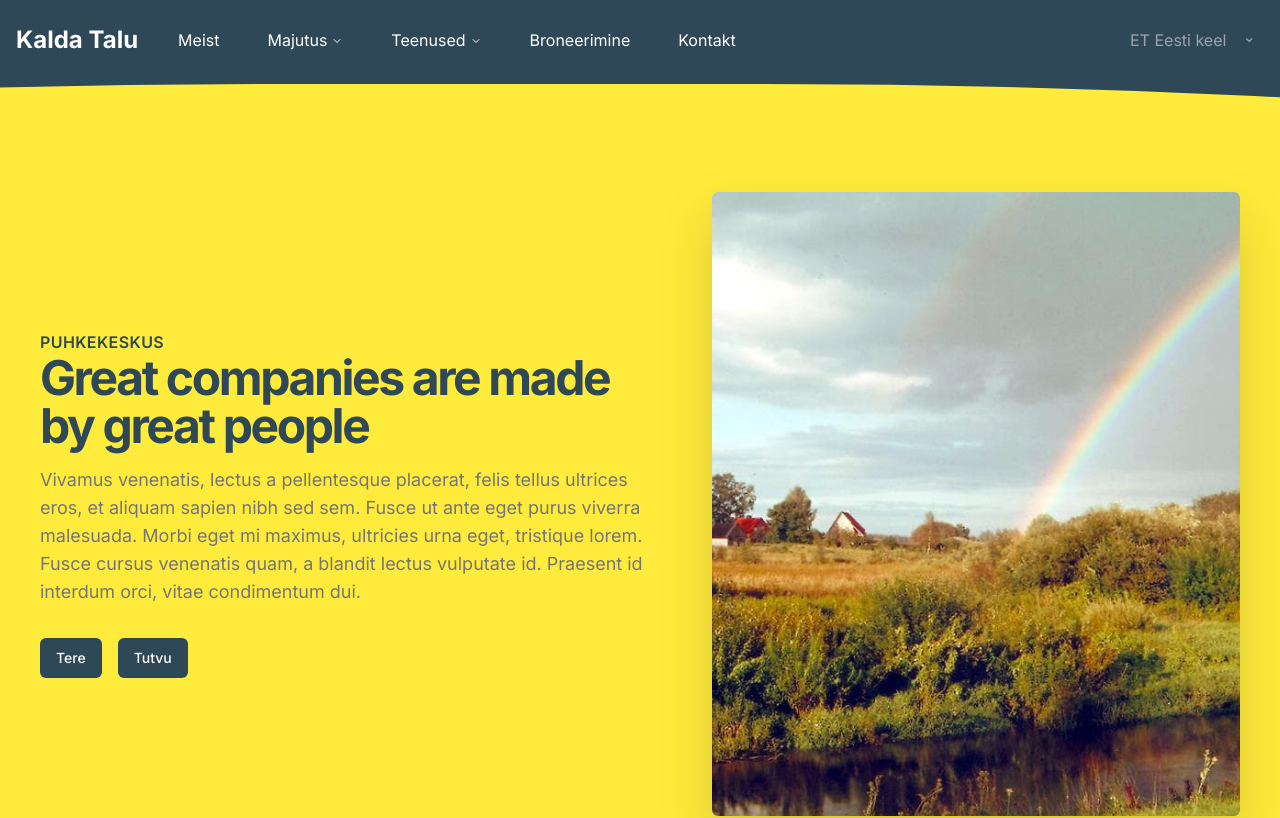
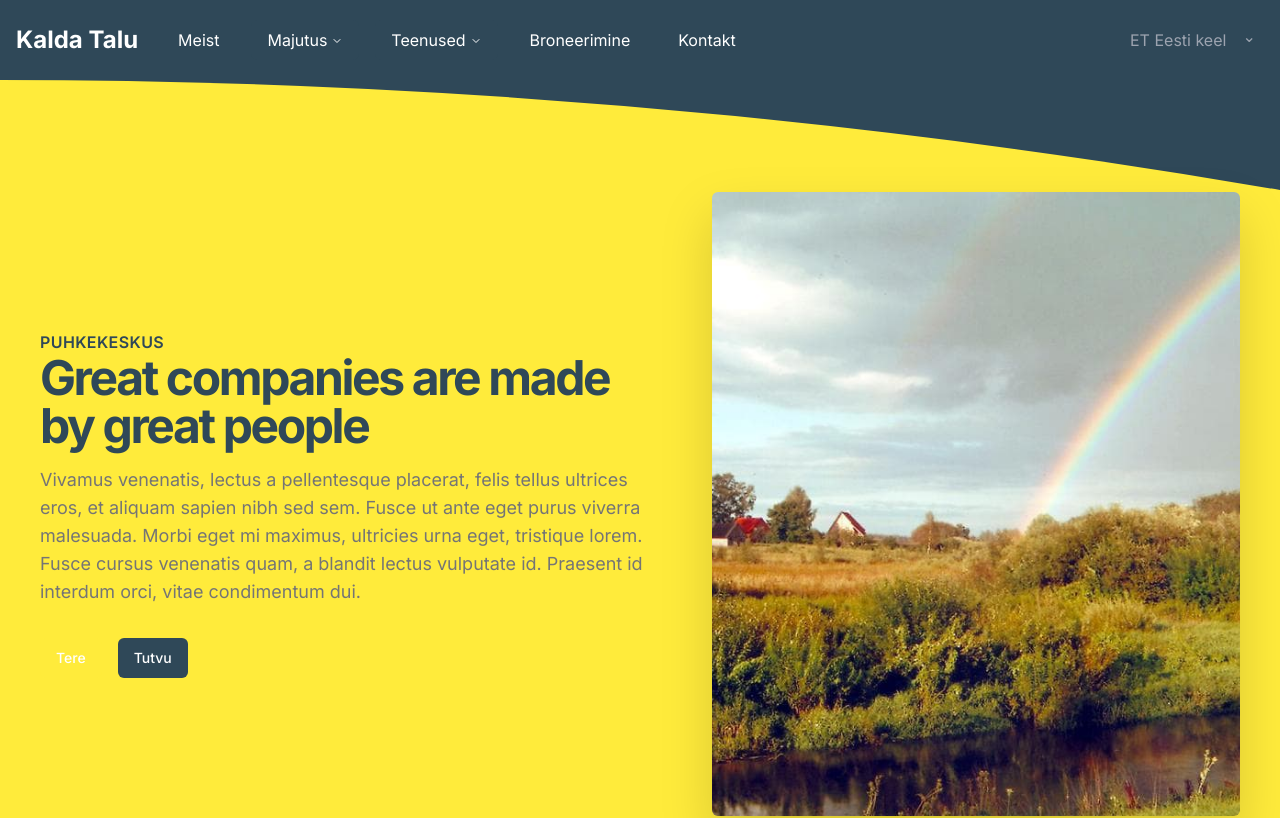
Before and after one commit to 77ccreed/kalda-next, a Next.js app: page /et/kontakt in a window 1280 px wide. Shown: the top 818 px of the page. Built offline with nearby package versions, Linux system fonts and the light colour scheme.

Commit message:
refactor: Update Hero component with new styles and accessibility improvements

```diff
--- a/src/components/Hero.tsx
+++ b/src/components/Hero.tsx
@@ -19,7 +19,7 @@ type HeroProps = {
 
 const LinkButton: React.FC<{ href?: string; className: string; children: React.ReactNode }> = ({ href, className, children }) => (
   href ? (
-    <Button asChild={true} className={className}>
+    <Button asChild className={className}>
       <NavigationLink href={href}>
         {children}
       </NavigationLink>
@@ -40,10 +40,10 @@ const Hero = ({
   return (
     <section className="relative bg-secondary text-primary-foreground" id="heroTwo" role="banner" aria-labelledby="hero-title">
       <div className="absolute inset-0 overflow-hidden">
-        <div className="absolute left-0 top-1 h-[20500px] w-[20500px] translate-x-[-47.5%] rounded-full bg-primary" />
+        <div className="absolute left-0 top-0 h-[15000px] w-[15000px] translate-x-[-50%] rounded-full bg-primary" />
       </div>
-      <div className="container relative flex grow flex-col px-4">
-        <div className="mx-auto max-w-7xl px-4 pt-12 sm:px-6 md:flex md:h-screen 2xl:h-auto">
+      <div className="container relative flex flex-col px-4">
+        <div className="mx-auto max-w-7xl px-4 pt-12 sm:px-6 md:flex md:min-h-screen">
           <div className="block py-12 text-center md:flex md:py-12 md:text-left lg:py-16">
             <div className="mx-auto flex max-w-5xl basis-[56%] items-center">
               <div className="max-w-3xl pb-12 pr-0 md:py-0 md:pr-8 md:pb-0 lg:pr-16">
@@ -63,8 +63,8 @@ const Hero = ({
                       {subtitle}
                     </p>
                   )}
-                  <div className="flex max-w-none flex-col flex-nowrap justify-center gap-4 sm:flex-row md:m-0 md:justify-start">
-                    <LinkButton href={callToActionLink} className="btn bg-secondary text-white hover:bg-secondary-dark focus:ring-2 focus:ring-secondary-focus">
+                  <div className="flex flex-col sm:flex-row justify-center md:justify-start gap-4">
+                    <LinkButton href={callToActionLink} className="btn bg-primary text-white hover:bg-primary-dark focus:ring-2 focus:ring-primary-focus">
                       {callToAction}
                     </LinkButton>
                     <LinkButton href={callToActionLink2} className="btn bg-secondary text-white hover:bg-secondary-dark focus:ring-2 focus:ring-secondary-focus">
```
